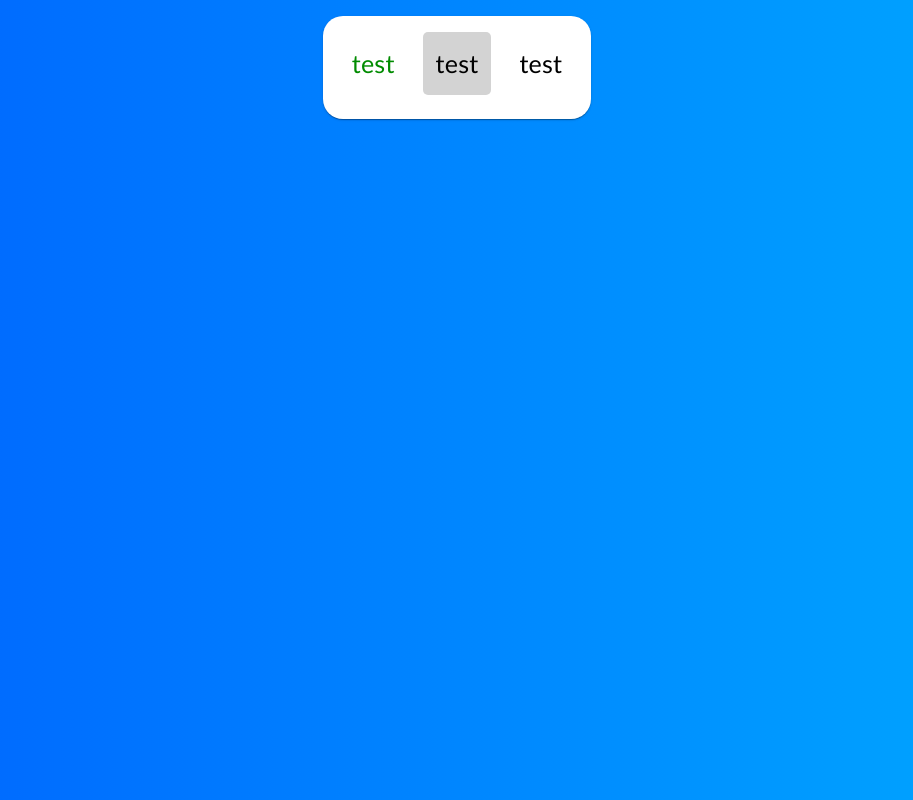
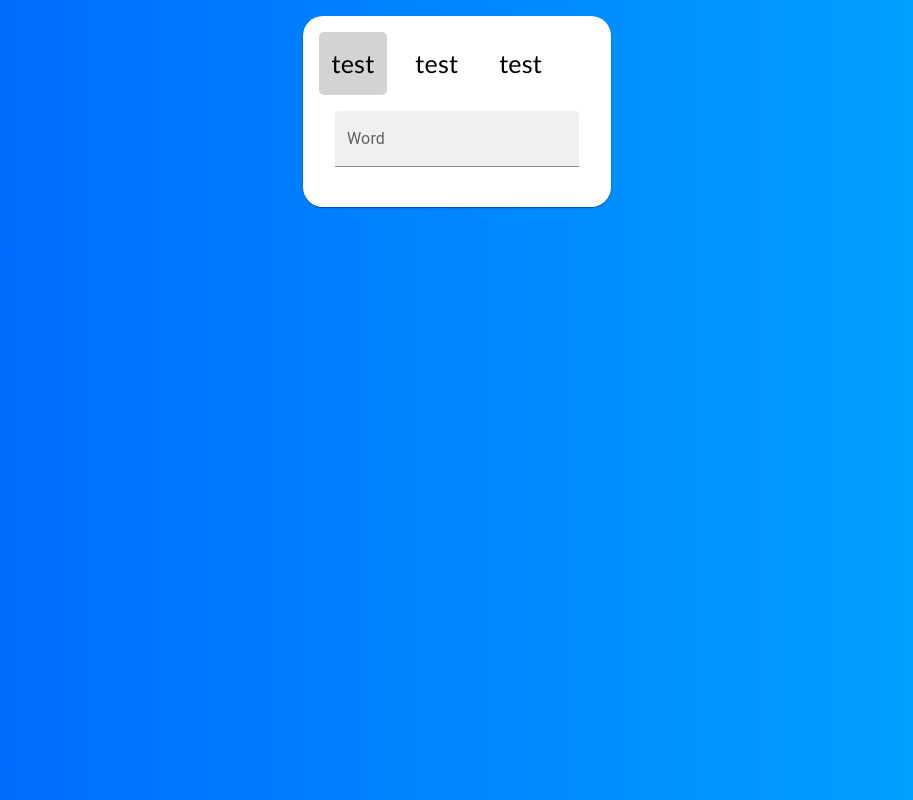
Before and after one commit to odev954/typing-game, a React app: page / in a window 1280 px wide. Shown: the whole page, without its empty margins (183-1096 px from the left). Built offline with nearby package versions, Linux system fonts and the light colour scheme.

Commit message:
adding word input to tracker, completing tracker functionallity

```diff
--- a/src/components/TypeTracker/TypeTracker.css
+++ b/src/components/TypeTracker/TypeTracker.css
@@ -4,6 +4,10 @@
     margin: 1em;
     border-radius: 20px;
     justify-content: center;
+}
+
+.tracker.word-input {
+    margin: 1em;
 }
 
 .tracker.word.completed {
--- a/src/components/TypeTracker/TypeTracker.tsx
+++ b/src/components/TypeTracker/TypeTracker.tsx
@@ -1,4 +1,4 @@
-import React, { useCallback, useEffect } from "react";
+import React, { useCallback, useRef } from "react";
 import useTrackerLogic from "src/hooks/useTrackerLogic/useTrackerLogic";
 import Grid from '@mui/material/grid';
 import { Typography, Card, CardContent, TextField } from "@mui/material";
@@ -12,12 +12,22 @@ interface TypeTrackerProps {
 export default function TypeTracker(props: TypeTrackerProps) : JSX.Element
 {
     const [status, updateTrackerStatus] = useTrackerLogic(props.Text);
-    const WORDS_PER_ROW = 5;
+    const textInputRef = useRef(null);
+    const WORDS_PER_ROW : number = 5;
     let sections : string[][] = _.chunk(status.Words, WORDS_PER_ROW);
 
-    useEffect(() => {
-        updateTrackerStatus('test');
-    }, []);
+    const inputHandler = useCallback(() => {
+        let flag = false;
+        if(textInputRef.current.value[textInputRef.current.value.length - 1] === ' ')
+        {
+            flag = updateTrackerStatus(textInputRef.current.value.slice(0, -1));
+
+            if(flag)
+            {
+                textInputRef.current.value = '';
+            }
+        }
+    }, [textInputRef, status]);
 
     return (
         <Card className="tracker display-card">
@@ -42,6 +52,7 @@ export default function TypeTracker(props: TypeTrackerProps) : JSX.Element
                         </Grid>
                     )
                 }
+                <TextField className="tracker word-input" label="Word" inputRef={textInputRef} variant="filled" onChange={inputHandler} />
             </CardContent>
         </Card>
     )
```
